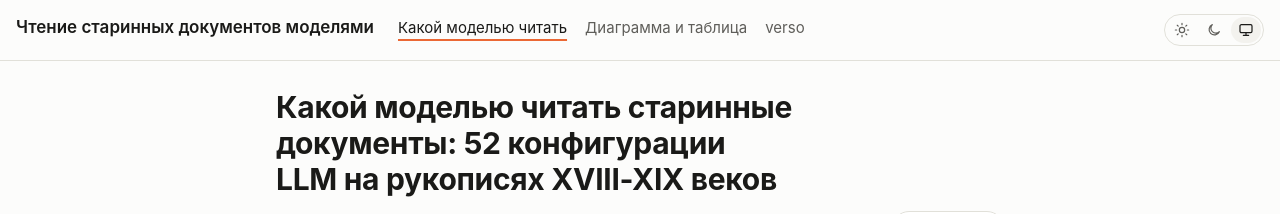
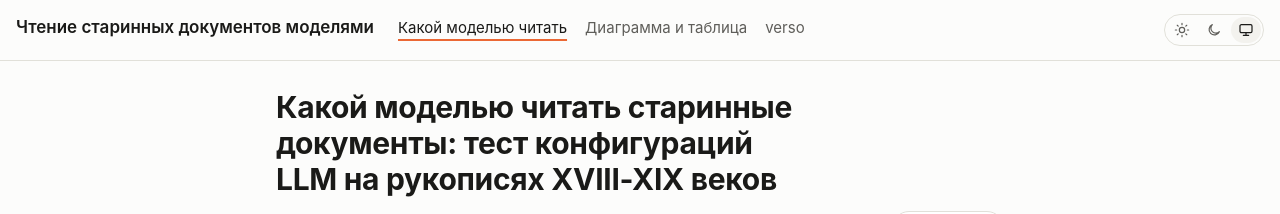
Before and after one commit to verso-genealogy/articles, a plain HTML site: page docs/models/index.html in a window 1280 px wide. Shown: the top 214 px of the page. Drawn offline with nearby package versions, Linux system fonts and the light colour scheme.

Commit message:
The article's title: a test of configurations, not their count

```diff
--- a/docs/models/index.html
+++ b/docs/models/index.html
@@ -3,12 +3,12 @@
 <head>
 <meta charset="utf-8">
 <meta name="viewport" content="width=device-width, initial-scale=1">
-<title>Какой моделью читать старинные документы: 52 конфигурации LLM на рукописях XVIII-XIX веков</title>
+<title>Какой моделью читать старинные документы: тест конфигураций LLM на рукописях XVIII-XIX веков</title>
 <script>try{var t=localStorage.getItem("theme");if(t==="light"||t==="dark")document.documentElement.dataset.theme=t}catch(e){}</script>
 <link rel="license" href="https://creativecommons.org/licenses/by/4.0/deed.ru">
 <link rel="stylesheet" href="../assets/site.css">
 <meta property="og:type" content="article">
-<meta property="og:title" content="Какой моделью читать старинные документы: 52 конфигурации LLM на рукописях XVIII-XIX веков">
+<meta property="og:title" content="Какой моделью читать старинные документы: тест конфигураций LLM на рукописях XVIII-XIX веков">
 <meta property="og:description" content="Эта статья отвечает на вопрос, какая LLM лучше всего читает старинные документы на русском языке. Для этого я измерил качество работы передовых моделей на специально отобранном наборе записей и сравнил их по числу ошибок распознавания и по стоимости работы. Лучший результат показала Gemini 4 Carbon на low: незамеченных ошибок чтения у нее столько же, сколько у Claude Fable 5.2 и Gemini 4 Neon, а стоит она в шесть-восемь раз дешевле.">
 <meta property="og:url" content="https://verso-genealogy.github.io/articles/models/">
 <meta property="og:site_name" content="Чтение старинных документов моделями">
@@ -32,8 +32,8 @@
   <div class="theme" role="group" aria-label="Тема"><button type="button" data-theme="light" aria-pressed="false" title="Светлая тема" aria-label="Светлая тема"><svg viewBox="0 0 24 24"><circle cx="12" cy="12" r="4"/><path d="M12 2v2M12 20v2M4.9 4.9l1.4 1.4M17.7 17.7l1.4 1.4M2 12h2M20 12h2M4.9 19.1l1.4-1.4M17.7 6.3l1.4-1.4"/></svg></button><button type="button" data-theme="dark" aria-pressed="false" title="Темная тема" aria-label="Темная тема"><svg viewBox="0 0 24 24"><path d="M20 14.5A8 8 0 1 1 9.5 4a6.5 6.5 0 0 0 10.5 10.5z"/></svg></button><button type="button" data-theme="" aria-pressed="true" title="Как в системе" aria-label="Тема как в системе"><svg viewBox="0 0 24 24"><rect x="3" y="4" width="18" height="12" rx="2"/><path d="M8 20h8M12 16v4"/></svg></button></div>
 </header>
 <main class="text">
-<article><h1>Какой моделью читать старинные документы: 52 конфигурации LLM на рукописях XVIII-XIX веков</h1>
-<div class="byline"><a class="author" href="https://github.com/dmalch"><svg class="gh" viewBox="0 0 16 16" aria-hidden="true"><path d="M8 0C3.58 0 0 3.58 0 8c0 3.54 2.29 6.53 5.47 7.59.4.07.55-.17.55-.38 0-.19-.01-.82-.01-1.49-2.01.37-2.53-.49-2.69-.94-.09-.23-.48-.94-.82-1.13-.28-.15-.68-.52-.01-.53.63-.01 1.08.58 1.23.82.72 1.21 1.87.87 2.33.66.07-.52.28-.87.51-1.07-1.78-.2-3.64-.89-3.64-3.95 0-.87.31-1.59.82-2.15-.08-.2-.36-1.02.08-2.12 0 0 .67-.21 2.2.82.64-.18 1.32-.27 2-.27.68 0 1.36.09 2 .27 1.53-1.04 2.2-.82 2.2-.82.44 1.1.16 1.92.08 2.12.51.56.82 1.27.82 2.15 0 3.07-1.87 3.75-3.65 3.95.29.25.54.73.54 1.48 0 1.07-.01 1.93-.01 2.2 0 .21.15.46.55.38A8.013 8.013 0 0016 8c0-4.42-3.58-8-8-8z"/></svg>Дмитрий Мальчиков</a><time datetime="2026-11-23">23 ноября 2026</time><button type="button" class="share" aria-haspopup="menu" aria-expanded="false" data-url="https://verso-genealogy.github.io/articles/models/" data-title="Какой моделью читать старинные документы: 52 конфигурации LLM на рукописях XVIII-XIX веков">Поделиться</button></div>
+<article><h1>Какой моделью читать старинные документы: тест конфигураций LLM на рукописях XVIII-XIX веков</h1>
+<div class="byline"><a class="author" href="https://github.com/dmalch"><svg class="gh" viewBox="0 0 16 16" aria-hidden="true"><path d="M8 0C3.58 0 0 3.58 0 8c0 3.54 2.29 6.53 5.47 7.59.4.07.55-.17.55-.38 0-.19-.01-.82-.01-1.49-2.01.37-2.53-.49-2.69-.94-.09-.23-.48-.94-.82-1.13-.28-.15-.68-.52-.01-.53.63-.01 1.08.58 1.23.82.72 1.21 1.87.87 2.33.66.07-.52.28-.87.51-1.07-1.78-.2-3.64-.89-3.64-3.95 0-.87.31-1.59.82-2.15-.08-.2-.36-1.02.08-2.12 0 0 .67-.21 2.2.82.64-.18 1.32-.27 2-.27.68 0 1.36.09 2 .27 1.53-1.04 2.2-.82 2.2-.82.44 1.1.16 1.92.08 2.12.51.56.82 1.27.82 2.15 0 3.07-1.87 3.75-3.65 3.95.29.25.54.73.54 1.48 0 1.07-.01 1.93-.01 2.2 0 .21.15.46.55.38A8.013 8.013 0 0016 8c0-4.42-3.58-8-8-8z"/></svg>Дмитрий Мальчиков</a><time datetime="2026-11-23">23 ноября 2026</time><button type="button" class="share" aria-haspopup="menu" aria-expanded="false" data-url="https://verso-genealogy.github.io/articles/models/" data-title="Какой моделью читать старинные документы: тест конфигураций LLM на рукописях XVIII-XIX веков">Поделиться</button></div>
 <figure><img alt="Ревизская сказка 1850 года: дважды написано Настасья, модели читают Наталья" src="../img/cover.jpg" /></figure>
 <p>Эта статья отвечает на вопрос, какая LLM лучше всего читает старинные документы на русском языке. Для этого я измерил качество работы передовых моделей на специально отобранном наборе записей и сравнил их по числу ошибок распознавания и по стоимости работы. Лучший результат показала Gemini 4 Carbon на low: незамеченных ошибок чтения у нее столько же, сколько у Claude Fable 5.2 и Gemini 4 Neon, а стоит она в шесть-восемь раз дешевле.</p>
 <h2>Зачем это нужно</h2>
@@ -174,7 +174,7 @@
 <li>Вычитывать в любом случае: у лучших конфигураций остаются 4-7 незамеченных ошибок на 100 имен.</li>
 </ul>
 <p>Тест идет на готовых кадрах одной записи, поэтому в реальных условиях результаты могут быть как ниже, так и выше. Набор, по которому я гонял тесты, взят из моего корпуса, его записи хранятся как код DSL, все инструменты для которого собраны в библиотеке <a href="https://github.com/verso-genealogy/verso">verso</a>.</p>
-<div class="byline byline-end"><button type="button" class="share" aria-haspopup="menu" aria-expanded="false" data-url="https://verso-genealogy.github.io/articles/models/" data-title="Какой моделью читать старинные документы: 52 конфигурации LLM на рукописях XVIII-XIX веков">Поделиться</button></div></article>
+<div class="byline byline-end"><button type="button" class="share" aria-haspopup="menu" aria-expanded="false" data-url="https://verso-genealogy.github.io/articles/models/" data-title="Какой моделью читать старинные документы: тест конфигураций LLM на рукописях XVIII-XIX веков">Поделиться</button></div></article>
 <script src="../assets/share.js"></script>
 </main>
 <footer class="site-foot"><p>Набор взят из корпуса, записи которого хранятся как код. Инструменты для него собраны в библиотеке <a href="https://github.com/verso-genealogy/verso">verso</a>.</p>
```
Also changed, not shown: docs/index.html (+2 -2 lines), 1 other file.
